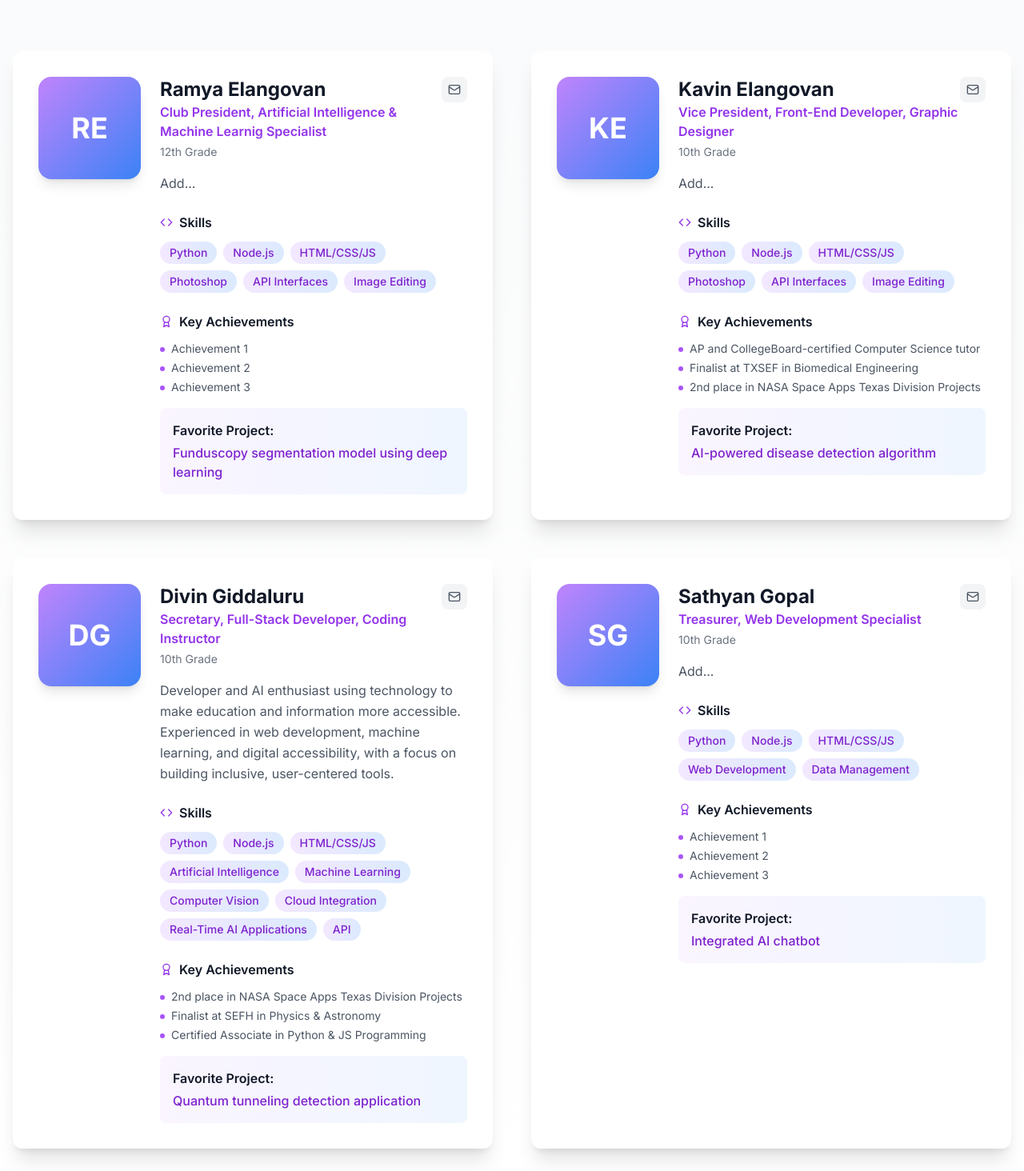
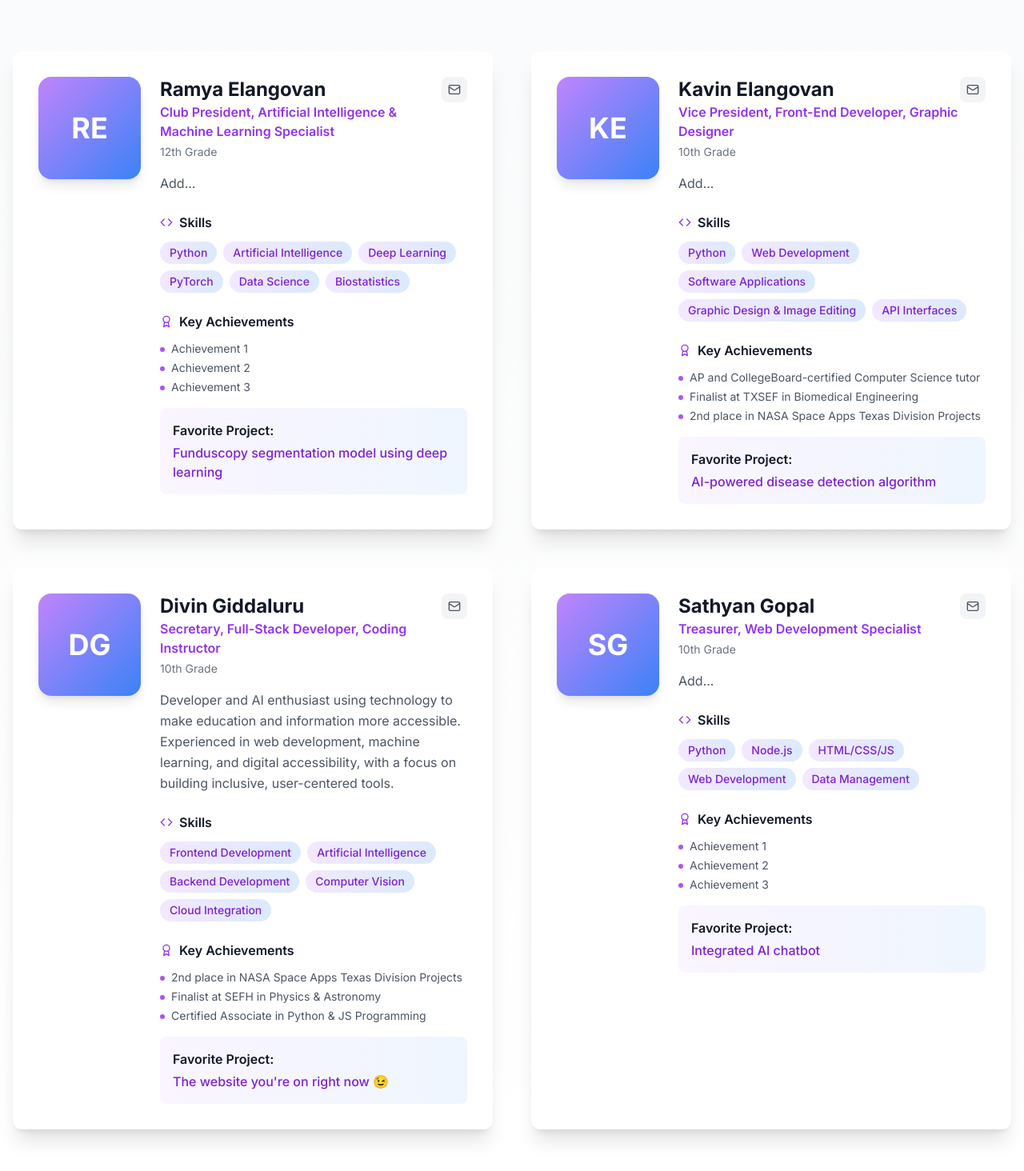
Before and after one commit to programmingcvhs/programmingcvhs.github.io, a Next.js app: page /team in a window 1280 px wide. Shown: the part 846-2310 px from the top of the page at 80% size. Built offline with nearby package versions, Linux system fonts and the light colour scheme.

Commit message:
Update page.tsx

```diff
--- a/app/team/page.tsx
+++ b/app/team/page.tsx
@@ -9,10 +9,10 @@ const teamMembers = [
   {
     id: 1,
     name: "Ramya Elangovan",
-    role: "Club President, Artificial Intelligence & Machine Learnig Specialist",
+    role: "Club President, Artificial Intelligence & Machine Learning Specialist",
     grade: "12th Grade",
     bio: "Add...",
-    skills: ["Python", "Node.js", "HTML/CSS/JS", "Photoshop", "API Interfaces", "Image Editing"],
+    skills: ["Python", "Artificial Intelligence", "Deep Learning", "PyTorch", "Data Science", "Biostatistics"],
     image: "/api/placeholder/400/400",
     achievements: ["Achievement 1", "Achievement 2", "Achievement 3"],
     social: {
@@ -26,7 +26,7 @@ const teamMembers = [
     role: "Vice President, Front-End Developer, Graphic Designer",
     grade: "10th Grade",
     bio: "Add...",
-    skills: ["Python", "Node.js", "HTML/CSS/JS", "Photoshop", "API Interfaces", "Image Editing"],
+    skills: ["Python", "Web Development", "Software Applications", "Graphic Design & Image Editing", "API Interfaces"],
     image: "/api/placeholder/400/400",
     achievements: ["AP and CollegeBoard-certified Computer Science tutor", "Finalist at TXSEF in Biomedical Engineering", "2nd place in NASA Space Apps Texas Division Projects"],
     social: {
@@ -40,13 +40,13 @@ const teamMembers = [
     role: "Secretary, Full-Stack Developer, Coding Instructor",
     grade: "10th Grade",
     bio: "Developer and AI enthusiast using technology to make education and information more accessible. Experienced in web development, machine learning, and digital accessibility, with a focus on building inclusive, user-centered tools.",
-    skills: ["Python", "Node.js", "HTML/CSS/JS", "Artificial Intelligence", "Machine Learning", "Computer Vision", "Cloud Integration", "Real-Time AI Applications", "API"],
+    skills: ["Frontend Development", "Artificial Intelligence", "Backend Development", "Computer Vision", "Cloud Integration"],
     image: "/api/placeholder/400/400",
     achievements: ["2nd place in NASA Space Apps Texas Division Projects", "Finalist at SEFH in Physics & Astronomy", "Certified Associate in Python & JS Programming"],
     social: {
       email: "s1889490@online.houstonisd.org"
     },
-    favoriteProject: "Quantum tunneling detection application"
+    favoriteProject: "The website you're on right now 😉"
   },
   {
     id: 4,
```
